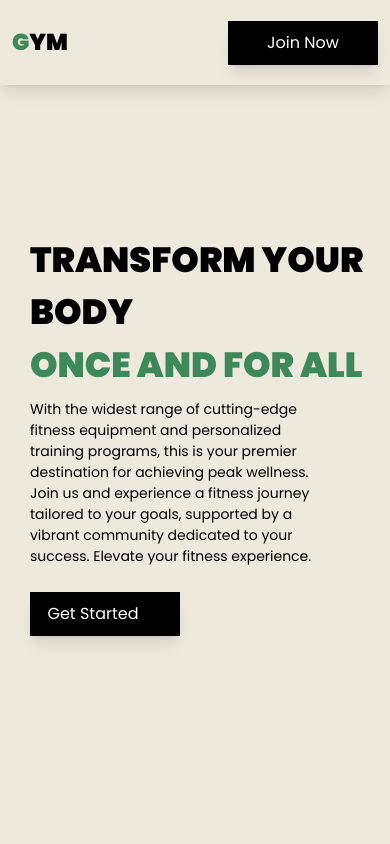
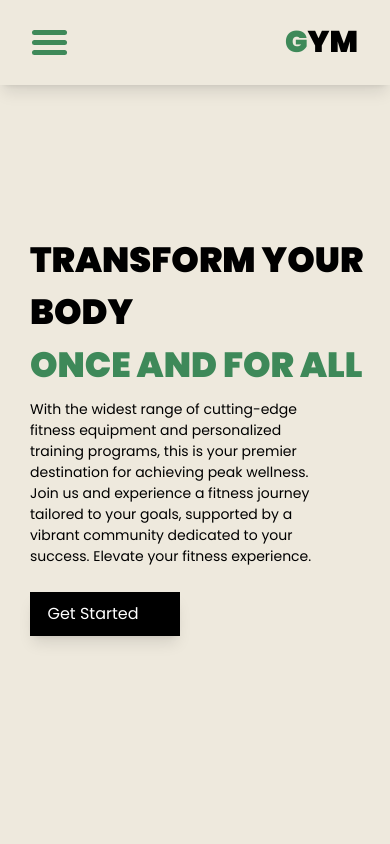
Before and after one commit to LoloLange/GYM, a React (Vite) app: page / in a window 390 px wide. Shown: the top 844 px of the page. Built offline with nearby package versions, Linux system fonts and the light colour scheme; some icons are missing.

Commit message:
added hamburguer icon on mobile devices

```diff
--- a/src/App.jsx
+++ b/src/App.jsx
@@ -2,7 +2,7 @@ import "./App.css";
 import { Contact } from "./components/Contact";
 import { Footer } from "./components/Footer";
 import { Hero } from "./components/Hero";
-import { Navbar } from "./components/Navbar";
+import { Navbar } from "./components/Navbar/Navbar";
 import { Pricing } from "./components/Pricing/Pricing";
 import { Programs } from "./components/Programs/Programs";
 import { ScrollToTop } from "./components/ScrollToTop";
--- a/src/components/Footer.jsx
+++ b/src/components/Footer.jsx
@@ -1,4 +1,4 @@
-import { navbarLinks } from "./Navbar";
+import { NavbarLinks } from "./Navbar/NavbarLinks";
 import { contactItems, socialLinks } from "../constants/constants";
 
 export const Footer = () => {
@@ -13,7 +13,7 @@ export const Footer = () => {
         </div>
       </div>
 
-      {navbarLinks()}
+      <NavbarLinks />
 
       <div className="flex flex-col min-[2000px]:text-[18px] gap-3">
         {contactItems.map((item) => (
--- a/src/components/Navbar.jsx
+++ /dev/null
@@ -1,60 +0,0 @@
-/* eslint-disable react-hooks/rules-of-hooks */
-/* eslint-disable react-refresh/only-export-components */
-import { useScroll } from "../hooks/useScroll";
-import { links } from "../constants/constants";
-import { useScrollTo } from "../hooks/useScrollTo";
-
-export const navbarLinks = () => {
-  const scrollTo = useScrollTo;
-
-  return (
-    <div className="max-[400px]:hidden w-[310px] min-[480px]:w-[350px] min-[800px]:w-[400px] min-[1100px]:w-[450px] min-[1200px]:w-[500px] min-[1400px]:w-[600px] min-[2000px]:w-[650px]">
-      <ul className="flex justify-between">
-        {links.map((link) => (
-          <li
-            key={link.name.replace(" ", "-")}
-            className="hover:border-b-[#3E8959] border-b-2 border-transparent hover:brightness-90 transition-all"
-          >
-            <button className="max-[480px]:text-[14px] max-[520px]:text-[15px] min-[2000px]:text-[20px]"
-              onClick={() => scrollTo({ sectionName: link.name.toLowerCase() })}
-            >
-              {link.name}
-            </button>
-          </li>
-        ))}
-      </ul>
-    </div>
-  );
-};
-
-export const Navbar = () => {
-  const isScroll = useScroll();
-  const scrollTo = useScrollTo;
-  return (
-    <header
-      className={`sticky top-0 bg-[#EEE9DD] max-[700px]:shadow-lg ${
-        isScroll ? "shadow-lg" : ""
-      }`}
-      style={{ zIndex: 100 }}
-    >
-      <div className="h-[85px] flex items-center justify-between min-[400px]:justify-between min-[530px]:justify-between px-3 min-[430px]:px-5 min-[700px]:justify-around w-[100%]">
-        <div id="navbar-logo" onClick={() => scrollTo({ sectionName: "home" })}>
-          <p className="font-[800] text-[23px] min-[430px]:text-[25px] min-[500px]:text-[30px] select-none">
-            <span className="text-[#3E8959]">G</span>YM
-          </p>
-        </div>
-
-        {navbarLinks()}
-
-        <div className="max-[400px]:block max-[700px]:hidden">
-          <button
-            className="bg-black text-white p-[10px] text-[16px] min-[2000px]:text-[20px] shadow-lg hover:-translate-y-[2px] transition-all w-[150px] min-[2000px]:w-[200px]"
-            onClick={() => scrollTo({ sectionName: "pricing" })}
-          >
-            Join Now
-          </button>
-        </div>
-      </div>
-    </header>
-  );
-};
--- /dev/null
+++ b/src/components/Navbar/MobileNavbar.jsx
@@ -0,0 +1,49 @@
+import { useState } from "react";
+import { links } from "../../constants/constants";
+import { useScrollTo } from "../../hooks/useScrollTo";
+
+export const MobileNavbar = () => {
+  const scrollTo = useScrollTo;
+  const [isClicked, setIsClicked] = useState(false);
+
+  return (
+    <div>
+      <div className="row cf">
+        <div className="three col">
+          <div
+            className={`hamburger ${isClicked ? "is-active" : ""}`}
+            id="hamburger-1"
+            onClick={() => setIsClicked(!isClicked)}
+          >
+            <span className="line"></span>
+            <span className="line"></span>
+            <span className="line"></span>
+          </div>
+        </div>
+      </div>
+
+      {isClicked && (
+        <div className="w-[100%] h-[100vh] bg-black absolute top-0 left-0 overflow-y-hidden flex justify-center text-center">
+          <ul className="flex justify-center flex-col text-white">
+            {links.map((link) => (
+              <li
+                key={link.name.replace(" ", "-")}
+                className="hover:text-[#3E8959] hover:brightness-90 transition-all"
+                onClick={() => setIsClicked(false)}
+              >
+                <button
+                  className="text-[25px] mb-8"
+                  onClick={() =>
+                    scrollTo({ sectionName: link.name.toLowerCase() })
+                  }
+                >
+                  {link.name}
+                </button>
+              </li>
+            ))}
+          </ul>
+        </div>
+      )}
+    </div>
+  );
+};
--- /dev/null
+++ b/src/components/Navbar/Navbar.jsx
@@ -0,0 +1,57 @@
+/* eslint-disable react-hooks/exhaustive-deps */
+/* eslint-disable react-hooks/rules-of-hooks */
+/* eslint-disable react-refresh/only-export-components */
+import { useScroll } from "../../hooks/useScroll";
+import { useScrollTo } from "../../hooks/useScrollTo";
+import { useEffect, useState } from "react";
+import { MobileNavbar } from "./MobileNavbar";
+import { NavbarLinks } from "./NavbarLinks";
+
+export const Navbar = () => {
+  const isScroll = useScroll();
+  const scrollTo = useScrollTo;
+
+  const [width, setWidth] = useState(window.innerWidth);
+  const [mobile, setMobile] = useState();
+
+  useEffect(() => {
+    if (width <= 700) {
+      setMobile(true);
+    } else {
+      setMobile(false);
+    }
+
+    const handleResize = () => setWidth(window.innerWidth);
+    window.addEventListener("resize", handleResize);
+
+    return () => window.removeEventListener("resize", handleResize);
+  }, [width]);
+
+  return (
+    <header
+      className={`sticky top-0 bg-[#EEE9DD] max-[700px]:shadow-lg ${
+        isScroll ? "shadow-lg" : ""
+      }`}
+      style={{ zIndex: 100 }}
+    >
+      <div className="h-[85px] flex items-center justify-between min-[400px]:justify-between min-[530px]:justify-between px-8 min-[700px]:justify-around w-[100%]">
+        {mobile && <MobileNavbar />}
+        <div id="navbar-logo" onClick={() => scrollTo({ sectionName: "home" })}>
+          <p className="font-[800] text-[30px] select-none">
+            <span className="text-[#3E8959]">G</span>YM
+          </p>
+        </div>
+        {!mobile && <NavbarLinks />}
+
+        <div className="max-[700px]:hidden">
+          <button
+            className="bg-black text-white p-[10px] text-[16px] min-[2000px]:text-[20px] shadow-lg hover:-translate-y-[2px] transition-all w-[150px] min-[2000px]:w-[200px]"
+            onClick={() => scrollTo({ sectionName: "pricing" })}
+          >
+            Join Now
+          </button>
+        </div>
+      </div>
+    </header>
+  );
+};
--- /dev/null
+++ b/src/components/Navbar/NavbarLinks.jsx
@@ -0,0 +1,26 @@
+import { links } from "../../constants/constants";
+import { useScrollTo } from "../../hooks/useScrollTo";
+
+export const NavbarLinks = () => {
+  const scrollTo = useScrollTo;
+
+  return (
+    <div className="max-[400px]:hidden w-[310px] min-[480px]:w-[350px] min-[800px]:w-[400px] min-[1100px]:w-[450px] min-[1200px]:w-[500px] min-[1400px]:w-[600px] min-[2000px]:w-[650px]">
+      <ul className="flex justify-between">
+        {links.map((link) => (
+          <li
+            key={link.name.replace(" ", "-")}
+            className="hover:border-b-[#3E8959] border-b-2 border-transparent hover:brightness-90 transition-all"
+          >
+            <button
+              className="max-[480px]:text-[14px] max-[520px]:text-[15px] min-[2000px]:text-[20px]"
+              onClick={() => scrollTo({ sectionName: link.name.toLowerCase() })}
+            >
+              {link.name}
+            </button>
+          </li>
+        ))}
+      </ul>
+    </div>
+  );
+};
--- a/src/index.css
+++ b/src/index.css
@@ -19,6 +19,8 @@ body {
   font-family: "Instrument Sans", sans-serif;
   font-weight: 700;
 }
+
+/* SCROLL TO TOP */
 
 .fade-in {
   -webkit-animation: fadein 0.2s; /* Safari, Chrome and Opera > 12.1 */
@@ -93,3 +95,45 @@ body {
   from { bottom: 40px; }
   to   { bottom: -40px; }
 }
+
+/* HAMBURGUER ICON */
+
+
+.line{
+  position: relative;
+  z-index: 50;
+  width: 35px;
+  height: 5px;
+  background-color: #3e8959;
+  display: block;
+  margin: 5px auto;
+  border-radius: 10px;
+  -webkit-transition: all 0.2s ease-in-out;
+  -o-transition: all 0.2s ease-in-out;
+  transition: all 0.2s ease-in-out;
+}
+
+.hamburger:hover{
+  cursor: pointer;
+}
+
+/* ONE */
+
+#hamburger-1.is-active .line:nth-child(2){
+  opacity: 0;
+}
+
+#hamburger-1.is-active .line:nth-child(1){
+  -webkit-transform: translateY(13px) rotate(45deg);
+  -ms-transform: translateY(13px) rotate(45deg);
+  -o-transform: translateY(13px) rotate(45deg);
+  transform: translateY(13px) rotate(45deg);
+}
+
+#hamburger-1.is-active .line:nth-child(3){
+  margin: 11px auto;
+  -webkit-transform: translateY(-13px) rotate(-45deg);
+  -ms-transform: translateY(-13px) rotate(-45deg);
+  -o-transform: translateY(-13px) rotate(-45deg);
+  transform: translateY(-13px) rotate(-45deg);
+}
```
